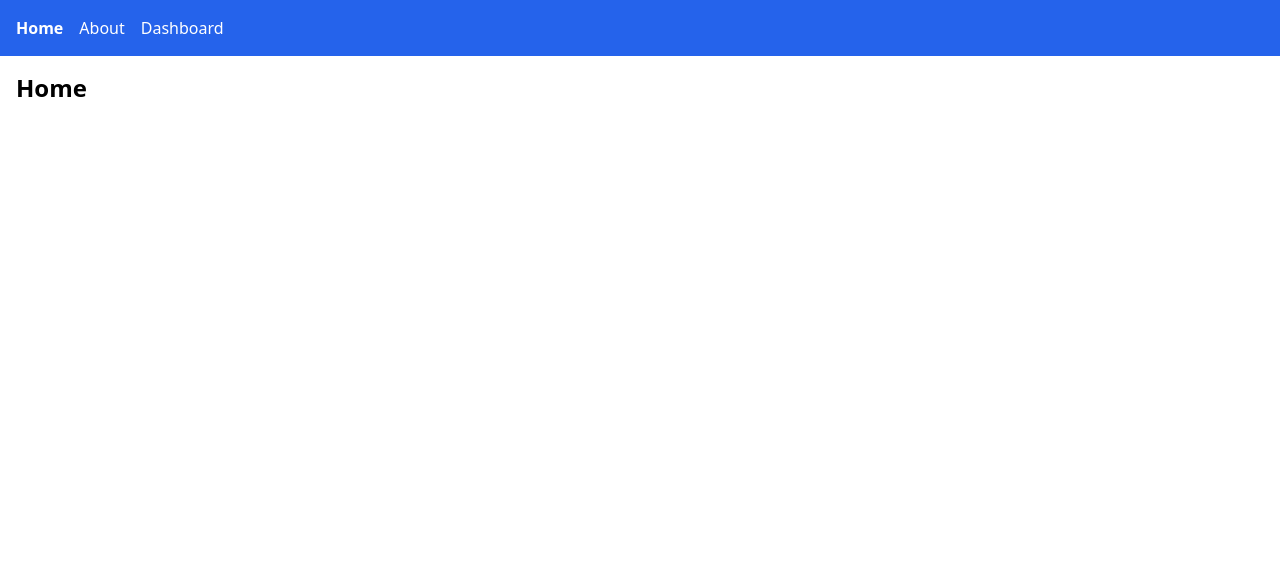
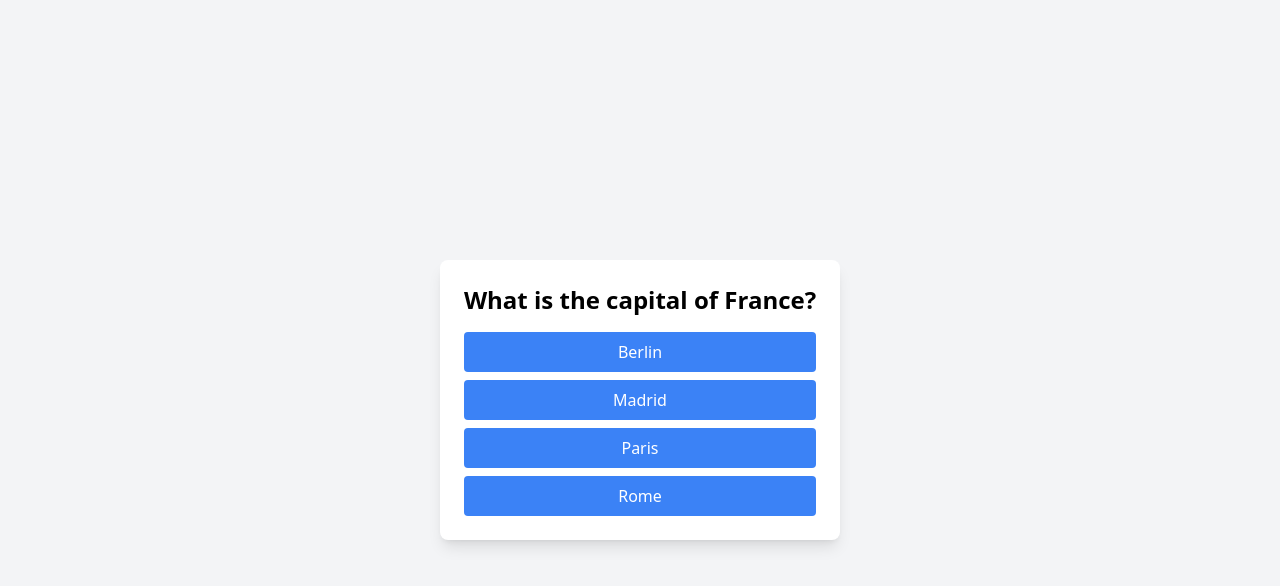
Before and after one commit to HitheshB01/routpract, a React (Create React App) app: page / in a window 1280 px wide. Shown: the top 586 px of the page. Built offline with nearby package versions, Linux system fonts and the light colour scheme.

Commit message:
started with quiz app

```diff
--- a/src/App.js
+++ b/src/App.js
@@ -6,12 +6,14 @@ import RouterPractise from './components/RouterPractise'
 import ProductPage from './components/ProductPage'
 import Layout from './Rcomponents/Layout'
 import RoutingPage from './Rcomponents/RoutingPage'
+import QuizApp from './qcomponent/QuizApp'
 
 const App = () => {
 
   return (
     <div>
-      <RoutingPage/>
+      <QuizApp/>
+      {/* <RoutingPage/> */}
       {/* <ProductPage/> */}
       {/* <Contacts/> */}
       {/* <Navbar/> */}
--- /dev/null
+++ b/src/qcomponent/QuestionCard.jsx
@@ -0,0 +1,22 @@
+import React from 'react';
+
+const QuestionCard = ({ question, options, onAnswer }) => {
+  return (
+    <div className="bg-white p-6 rounded-lg shadow-lg max-w-md mx-auto">
+      <h2 className="text-2xl font-bold mb-4">{question}</h2>
+      <div className="space-y-2">
+        {options.map((option, index) => (
+          <button
+            key={index}
+            onClick={() => onAnswer(option)}
+            className="w-full bg-blue-500 text-white py-2 px-4 rounded hover:bg-blue-700 transition"
+          >
+            {option}
+          </button>
+        ))}
+      </div>
+    </div>
+  );
+};
+
+export default QuestionCard;
--- /dev/null
+++ b/src/qcomponent/QuizApp.jsx
@@ -0,0 +1,25 @@
+import React,{useState} from 'react'
+import QuestionCard from './QuestionCard'
+
+const QuizApp = () => {
+    const question = "What is the capital of France?";
+    const options = ["Berlin", "Madrid", "Paris", "Rome"];
+    const [answer, setAnswer] = useState(null);
+
+    const handleAnswer = (selectedOption) => {
+      setAnswer(selectedOption);
+    };
+
+    return (
+      <div className="min-h-screen bg-gray-100 flex items-center justify-center p-6">
+        <QuestionCard question={question} options={options} onAnswer={handleAnswer} />
+        {answer && (
+          <div className="mt-4 text-xl">
+            {answer === "Paris" ? "Correct!" : "Wrong answer."}
+          </div>
+        )}
+      </div>
+    );
+}
+
+export default QuizApp
```
